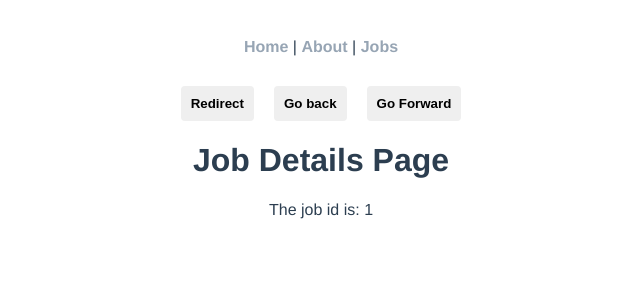
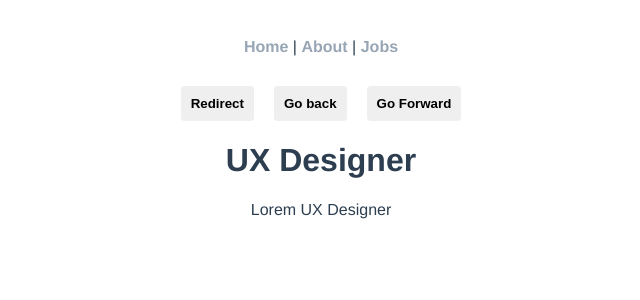
Before and after one commit to asimnp/netnina-jobs, a Vue app: page /jobs/1 in a window 1280 px wide. Shown: the top 300 px of the page, without its empty margins (319-959 px from the left). Built offline with nearby package versions, Linux system fonts and the light colour scheme; data requests are answered from the project's data file.

Commit message:
fetch jobs

```diff
--- a/src/views/jobs/Jobs.vue
+++ b/src/views/jobs/Jobs.vue
@@ -1,9 +1,14 @@
 <template>
   <h1>Jobs</h1>
-  <div v-for="job in jobs" :key="job.id" class="job">
-    <router-link :to="{ name: 'jobs-details', params: { id: job.id } }">
-      <h2>{{ job.title }}</h2></router-link
-    >
+  <div v-if="jobs.length">
+    <div v-for="job in jobs" :key="job.id" class="job">
+      <router-link :to="{ name: 'jobs-details', params: { id: job.id } }">
+        <h2>{{ job.title }}</h2></router-link
+      >
+    </div>
+  </div>
+  <div v-else>
+    <p>Loading data...</p>
   </div>
 </template>
 
@@ -12,12 +17,16 @@ export default {
   name: "Jobs",
   data() {
     return {
-      jobs: [
-        { id: 1, title: "UX Designer", details: "Lorem UX Designer" },
-        { id: 2, title: "Web Developer", details: "Lorem Web Developer" },
-        { id: 3, title: "Vue Developer", details: "Lorem Vue Developer" },
-      ],
+      jobs: [],
     };
+  },
+  mounted() {
+    setTimeout(() => {
+      fetch("http://localhost:3000/jobs")
+        .then((response) => response.json())
+        .then((data) => (this.jobs = data))
+        .catch((error) => console.log(error.message));
+    }, 2000);
   },
 };
 </script>
--- a/src/views/jobs/JobsDetails.vue
+++ b/src/views/jobs/JobsDetails.vue
@@ -1,11 +1,28 @@
 <template>
-  <h1>Job Details Page</h1>
-  <p>The job id is: {{ id }}</p>
+  <div v-if="job">
+    <h1>{{ job.title }}</h1>
+    <p>{{ job.details }}</p>
+  </div>
+  <div v-else>
+    <p>Loading data...</p>
+  </div>
 </template>
 
 <script>
 export default {
   name: "JobsDetails",
   props: ["id"],
+  data() {
+    return {
+      job: null,
+    };
+  },
+  mounted() {
+    const jobId = this.id;
+    fetch(`http://localhost:3000/jobs/${jobId}`)
+      .then((response) => response.json())
+      .then((data) => (this.job = data))
+      .catch((error) => console.log(error));
+  },
 };
 </script>
```
